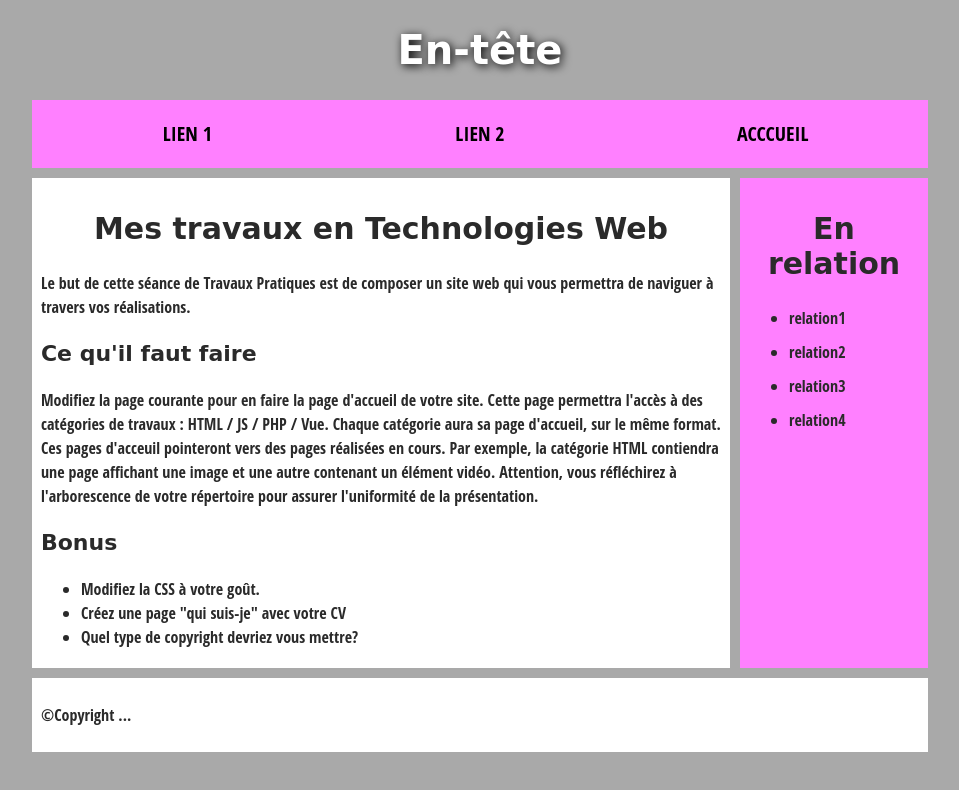
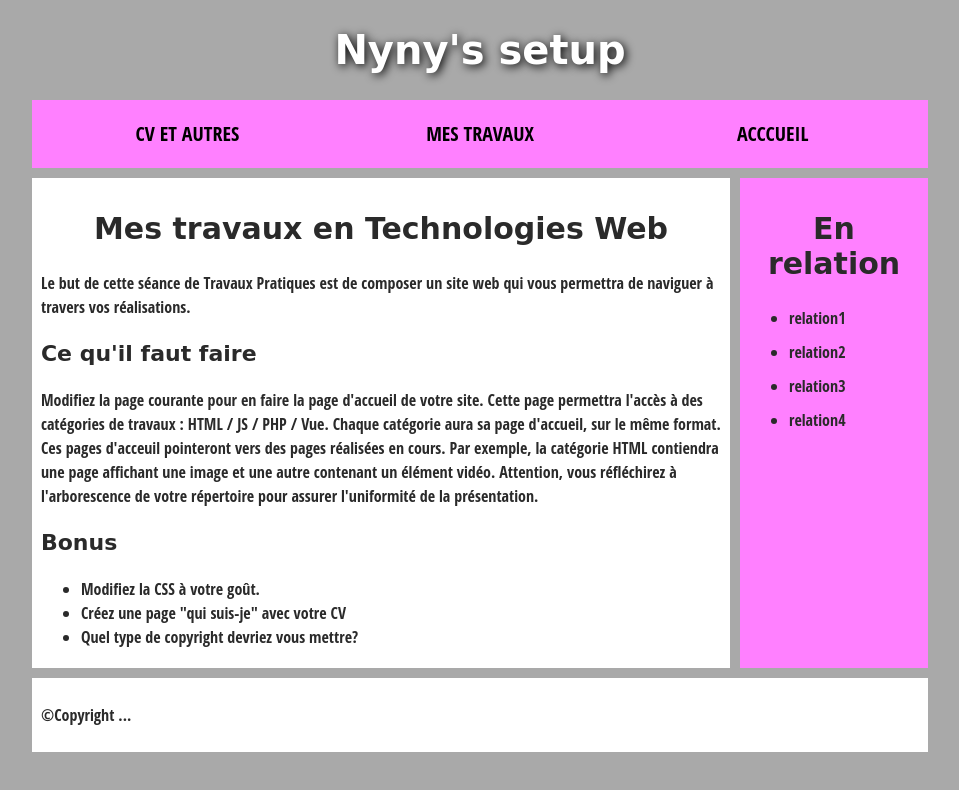
Before and after one commit to Aingels/Aingels.github.io, a plain HTML site: page index.html in a window 1280 px wide. Shown: the whole page, without its empty margins (160-1119 px from the left). Drawn offline with Linux system fonts and the light colour scheme.

Commit message:
Update index.html

```diff
--- a/index.html
+++ b/index.html
@@ -10,13 +10,13 @@
 
   <body>
     <header>
-      <h1>En-tête</h1>
+      <h1>Nyny's setup</h1>
     </header>
 
     <nav>
       <ul>
-        <li><a href="./page1.html">Lien 1</a></li>
-        <li><a href="./page2.html">Lien 2</a></li>
+        <li><a href="./page1.html">CV et autres</a></li>
+        <li><a href="./page2.html">Mes travaux</a></li>
         <li><a href="./index.html">Acccueil</a></li>
       </ul>
 
```
